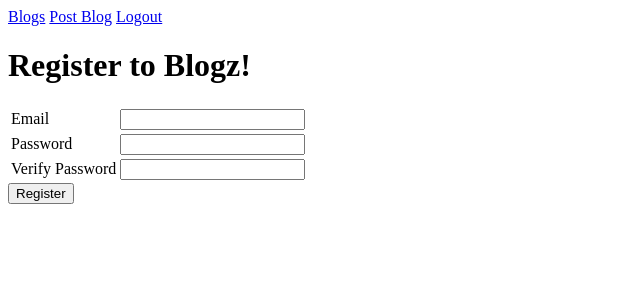
After one commit to Ruben404/blogz, a Flask app: page /register in a window 1280 px wide. The commit adds this page. Shown: the top 300 px of the page, without its empty margins (0-640 px from the left). Run offline with Flask 2, Linux system fonts and the light colour scheme.

Commit message:
Login, register, and logout work. No single user display.

```diff
--- a/Templates/base.html
+++ b/Templates/base.html
@@ -16,6 +16,7 @@
     <div>
         <a href="/blog">Blogs</a>
         <a href="/postblog">Post Blog</a>
+        <a href="/logout">Logout</a>
     </div>
 
     {% with messages = get_flashed_messages(with_categories=True) %}
--- /dev/null
+++ b/Templates/register.html
@@ -0,0 +1,34 @@
+{% extends "base.html" %}
+
+{% block content %}
+<h1>Register to Blogz!</h1>
+<form action="/register" method="POST">
+    <table>
+        <tr>
+            <td>
+                <label for="email">Email</label>
+            </td>
+            <td>
+                <input type="email" name="email" value="{{email}}">
+            </td>
+        </tr>
+        <tr>
+            <td>
+                <label for="password">Password</label>
+            </td>
+            <td>
+                <input type="password" name="password">
+            </td>
+        </tr>
+        <tr>
+            <td>
+                <label for="verify">Verify Password</label>
+            </td>
+            <td>
+                <input type="password" name="verify">
+            </td>
+        </tr>
+    </table>
+    <input type="submit" value="Register">
+</form>
+{% endblock %}
--- a/main.py
+++ b/main.py
@@ -1,14 +1,14 @@
 from flask import Flask, render_template, request, redirect, session, flash
 from flask_sqlalchemy import SQLAlchemy
+from hashutils import make_pw_hash, check_pw_hash
 
 
 app = Flask(__name__)
 app.config['DEBUG'] = True
-
 app.config['SQLALCHEMY_DATABASE_URI'] = 'mysql+pymysql://blogz:bloging@localhost:8889/blogz'
-
 app.config['SQLALCHEMY_ECHO'] = True
 db = SQLAlchemy(app)
+app.secret_key = 'y337kGcys&zP3B'
 
 
 class Blog(db.Model):
@@ -16,10 +16,70 @@ class Blog(db.Model):
     id = db.Column(db.Integer, primary_key=True)
     title = db.Column(db.String(15))
     body = db.Column(db.String(300))
+    owner_id = db.Column(db.Integer, db.ForeignKey('user.id'))
 
-    def __init__(self, title, body):
+    def __init__(self, title, body, owner):
         self.title = title
         self.body = body
+        self.owner = owner
+
+
+class User(db.Model):
+
+    id = db.Column(db.Integer, primary_key=True)
+    email = db.Column(db.String(120), unique=True)
+    pw_hash = db.Column(db.String(120))
+    blogs = db.relationship('Blog', backref='owner')
+
+    def __init__(self, email, password):
+        self.email = email
+        self.pw_hash = make_pw_hash(password)
+
+
+@app.before_request
+def require_login():
+    allowed_routes = ['login', 'register']
+    if request.endpoint not in allowed_routes and 'email' not in session:
+        return redirect('/login')
+
+
+@app.route('/login', methods=['POST', 'GET'])
+def login():
+    if request.method == 'POST':
+        email = request.form['email']
+        password = request.form['password']
+        user = User.query.filter_by(email=email).first()
+        if user and check_pw_hash(password, user.pw_hash):
+            session['email'] = email
+            flash("Logged in")
+
+            return redirect('/')
+
+        else:
+            flash("Password incorrect or User does not exist.", "error")
+
+    return render_template('login.html')
+
+
+@app.route('/register', methods=['POST', 'GET'])
+def register():
+    if request.method == 'POST':
+        email = request.form['email']
+        password = request.form['password']
+        verify = request.form['verify']
+
+        existing_user = User.query.filter_by(email=email).first()
+        if not existing_user:
+            new_user = User(email, password)
+            db.session.add(new_user)
+            db.session.commit()
+            session['email'] = email
+            return redirect('/')
+        else:
+            return '<h1>Duplicate user</h1>'
+
+    return render_template('register.html')
+
 
 
 @app.route('/')
@@ -43,6 +103,7 @@ def all_blogs():
 @app.route('/postblog', methods=['POST', 'GET'])
 def post_blog():
 
+    owner = User.query.filter_by(email=session['email']).first()
 
     if request.method == 'POST':
         blog_title = request.form['blog-title']
@@ -51,7 +112,7 @@ def post_blog():
         blog_body_error = ""
 
         if blog_title != "" and blog_body != "":
-            new_blog = Blog(blog_title, blog_body)
+            new_blog = Blog(blog_title, blog_body, owner)
             db.session.add(new_blog)
             db.session.commit()
             return redirect('/blog?id={0}'.format(new_blog.id))
@@ -78,6 +139,10 @@ def post_blog():
     return render_template('postblog.html', title="Post-Blog")
 
 
+@app.route('/logout')
+def logout():
+    del session['email']
+    return redirect('/')
 
 
 
```
Also changed, not shown: Templates/login.html (added, +29 -0 lines), hashutils.py (added, +12 -0 lines).
